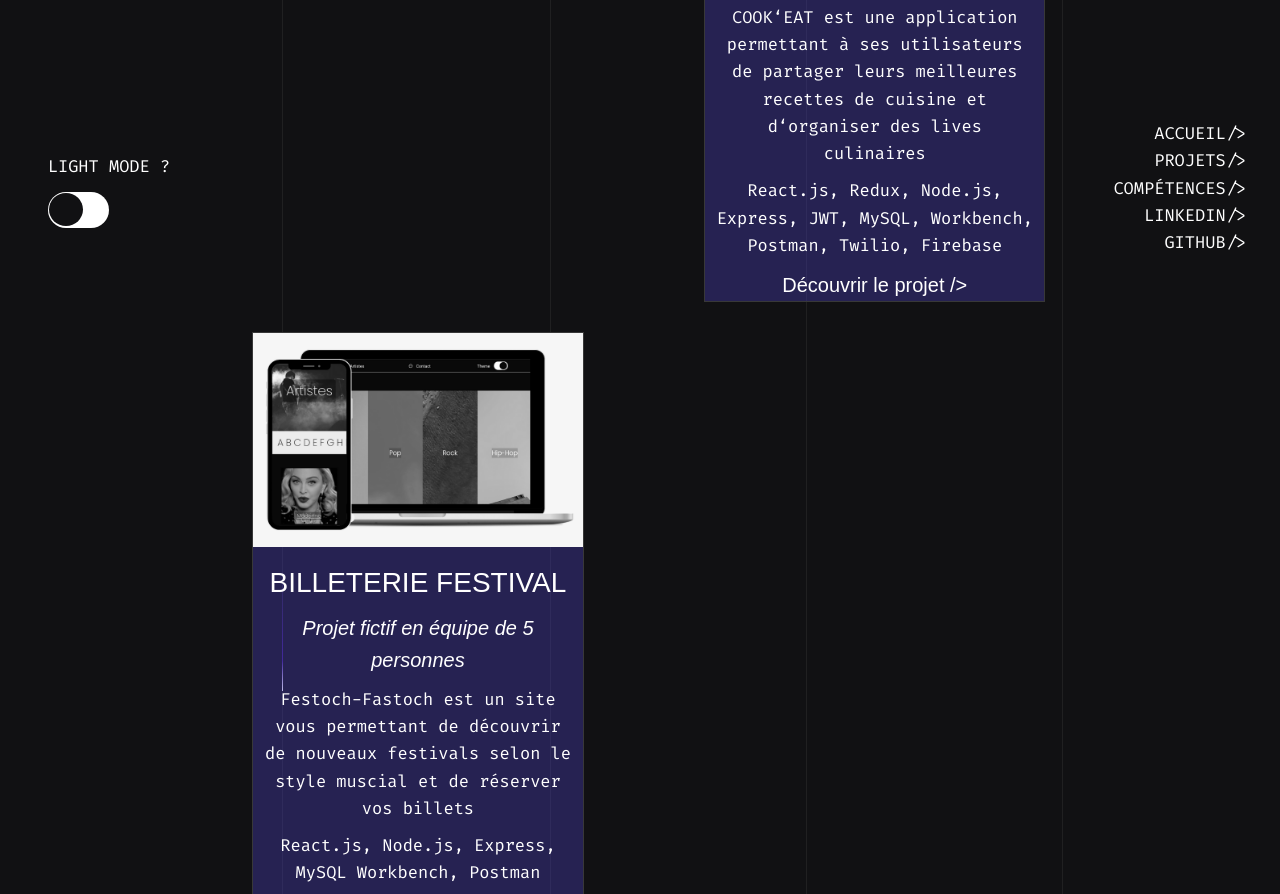
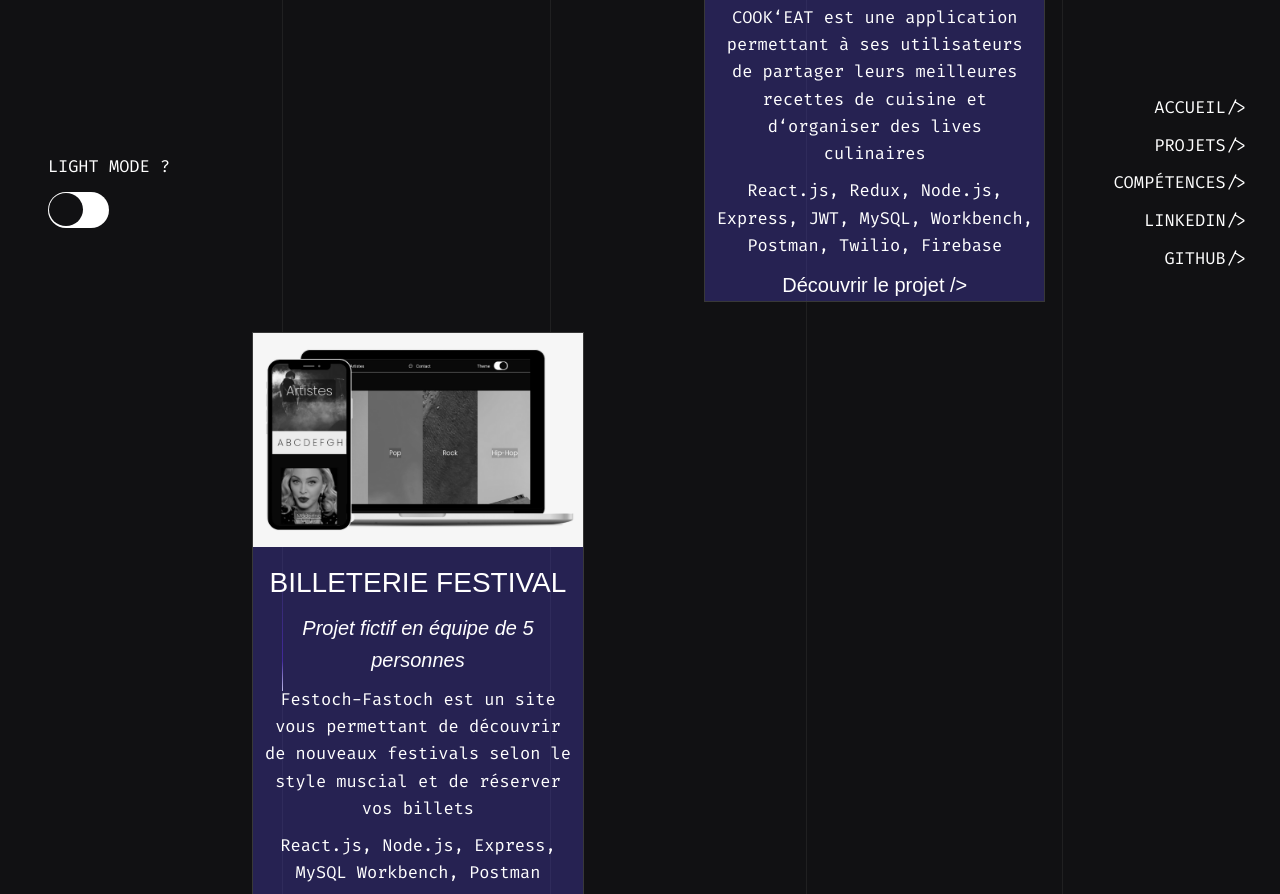
Before and after one commit to DelphLB/portfolio2020, a React (Create React App) app: page /projets in a window 1280 px wide. Shown: the part 1200-2094 px from the top of the page. Built offline with nearby package versions, Linux system fonts and the light colour scheme.

Commit message:
usecontext et hover effect links

```diff
--- a/src/App.css
+++ b/src/App.css
@@ -45,10 +45,12 @@ html {
 
 .light a {
   color: black;
+  transition: all 1s ease-in;
 }
 
 .dark a {
   color: #fff;
+  transition: all 1s ease-in;
 }
 
 /*lines */
--- a/src/components/HomePage/home.css
+++ b/src/components/HomePage/home.css
@@ -60,6 +60,15 @@ a:link {
   text-decoration: none;
 }
 
+li {
+  margin-bottom: 8%;
+}
+
+.links li:hover {
+  transform: scale(1.2);
+  transition-duration: 0.5s;
+}
+
 @media screen and (max-width: 850px) {
   .links {
     text-transform: uppercase;
```
Also changed, not shown: 1 other file (tests, documents, lock files or other folders).
